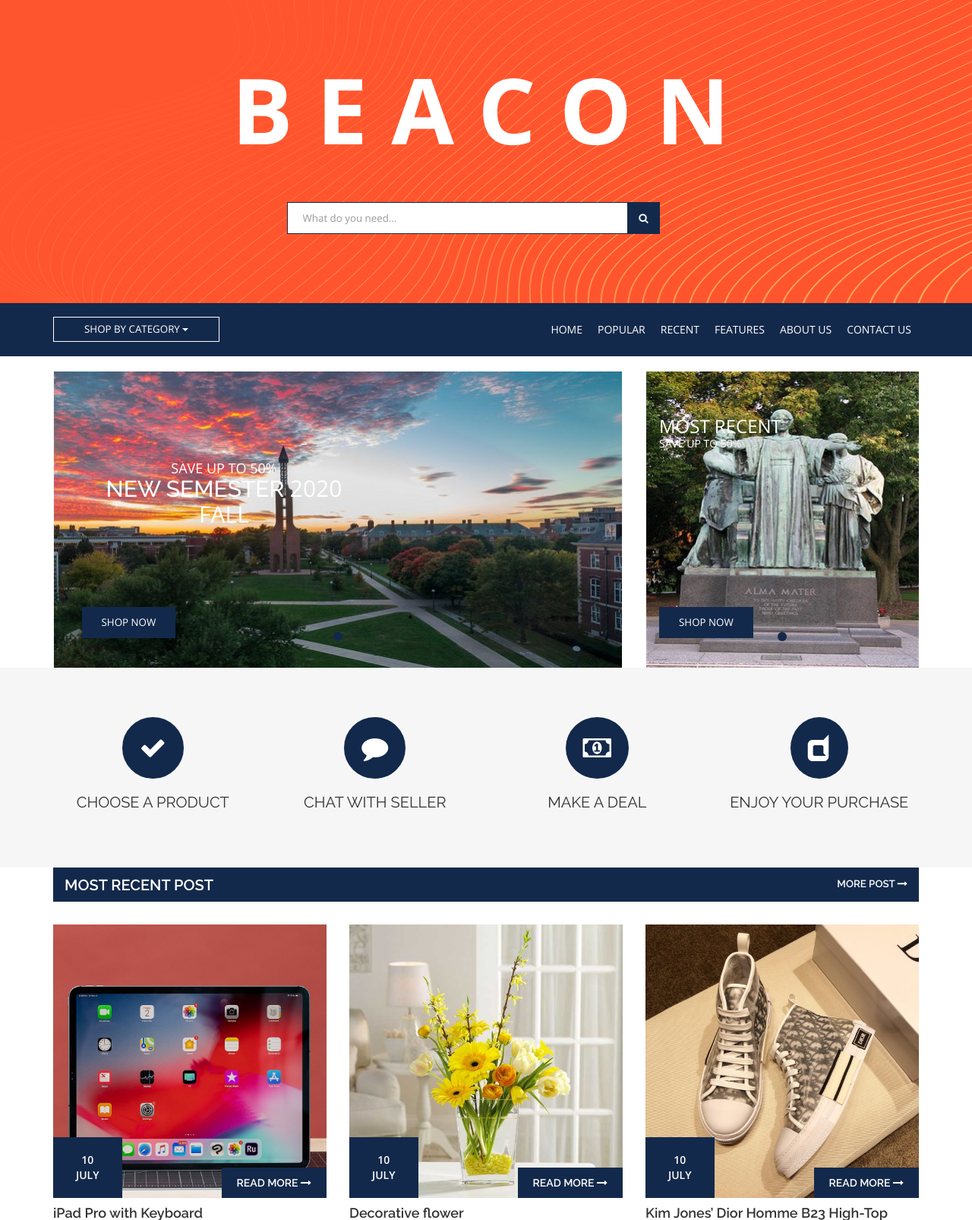
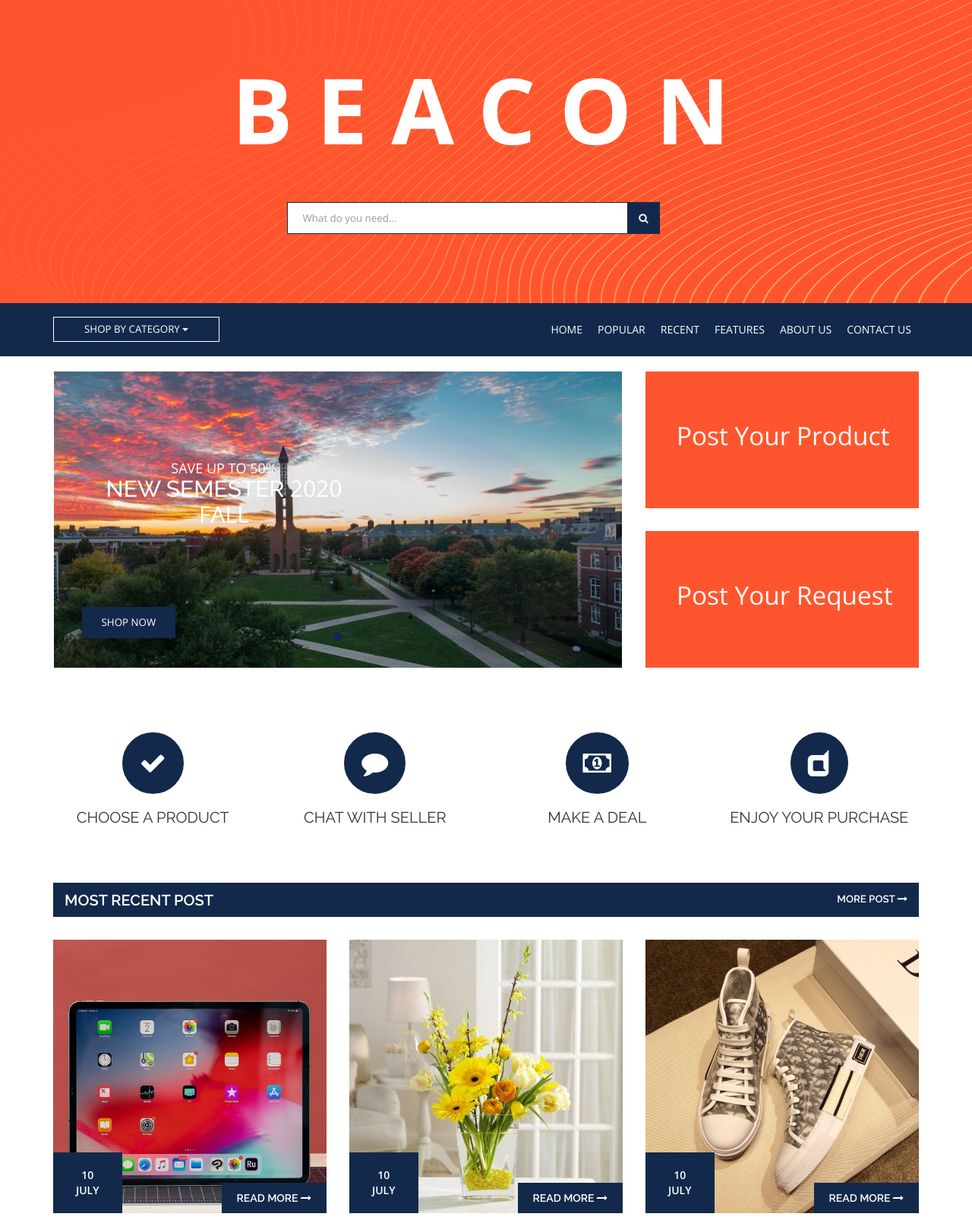
Before and after one commit to Xinyi-Lai/CS411_Geniuses, a PHP site: page /index.html in a window 1280 px wide. Shown: the part 62-1668 px from the top of the page at 76% size. Run offline with PHP 8.4, Linux system fonts and the light colour scheme; some libraries are stand-ins or nearby versions.

Commit message:
add part of herf

```diff
--- a/css/style-main.css
+++ b/css/style-main.css
@@ -27,8 +27,42 @@ img {
 }
 
 .btn-theme:hover {
-    background: #13294b;
+    background: #1d58a7;
 }
+
+.btn-post1 {
+    position: relative;
+    height: 180px;
+    width: 360px;
+    background: #ff552e;
+    border-radius: 0px;
+    color: #fff !important;
+    font-size: 25pt;
+    padding: 60px 40px;
+    margin-bottom: 20px;
+}
+
+.btn-post1:hover {
+    background: #f5821e;
+}
+
+.btn-post2 {
+    position: relative;
+    margin-top: 10px;
+    height: 180px;
+    width: 360px;
+    background: #ff552e;
+    border-radius: 0px;
+    color: #fff !important;
+    font-size: 25pt;
+    padding: 60px 40px;
+    margin-bottom: 20px;
+}
+
+.btn-post2:hover {
+    background: #f5821e;
+}
+
 .top-bar {
     background-color: #13294b;
     min-height: 58px;
@@ -186,7 +220,7 @@ ul.dropdown-menu li a {
 .slider .item {
     height: 390px;
     background-size: contain;
-    background-color: #f5f5f5;
+    background-color: #fff;
     background-repeat: no-repeat;
     background-position: center;
 }
@@ -236,7 +270,7 @@ ol.carousel-indicators li.active {
 .single-banner {
     height: 236px;
     background-size: contain;
-    background-color: #f5f5f5;
+    background-color: #fff;
     background-repeat: no-repeat;
     background-position: center;
 }
@@ -259,7 +293,7 @@ ol.carousel-indicators li.active {
     position: absolute;
 }
 .shopping-process {
-    background: #f6f6f6;
+    background: #fff;
     padding: 65px 0px;
 }
 .single-process h3 {
--- a/index.html
+++ b/index.html
@@ -52,7 +52,7 @@
 
                             <li><a href="login.html"><i class="fa fa-user"></i> Login</a></li>
 
-                            <li><a href=""><i class="fa fa-lock"></i> Register</a></li>
+                            <li><a href="register.html"><i class="fa fa-lock"></i> Register</a></li>
 
                         </ul>
 
@@ -172,7 +172,7 @@
 
               <ul class="nav navbar-nav navbar-right">
 
-                <li><a href="#">Home</a></li>
+                <li><a href="index.html">Home</a></li>
 
                 <li><a href="#">Popular</a></li>
 
@@ -244,43 +244,9 @@
 
                 <div class="col-md-4 col-sm-4">
 
-                    <div class="slider small-slider">
+                    <a href="" class="btn btn-post1">Post Your Product</a>
 
-                        <div id="small-featured" class="carousel slide" data-ride="carousel">
-
-                          <!-- Indicators -->
-
-                          <ol class="carousel-indicators">
-
-                            <li data-target="#small-featured" data-slide-to="0" class="active"></li>
-
-                          </ol>
-
-
-
-                          <!-- Wrapper for slides -->
-
-                          <div class="carousel-inner" role="listbox">
-
-                            <div class="item active" style="background-image:url('images/slider-small-1.jpg')">
-
-                               <div class="carousel-caption">
-
-                                    <h3>Most Recent</h3>
-
-                                    <p>Save up to 50%</p>
-
-                                    <a href="search.html" class="btn btn-theme">Shop Now</a>
-
-                                </div>
-
-                            </div>
-
-                          </div>
-
-                        </div>
-
-                    </div>
+                    <a href="" class="btn btn-post2">Post Your Request</a>
 
                 </div>
 
@@ -370,7 +336,7 @@
 
                     <h2 class="pull-left text-left">Most Recent Post</h2>
 
-                    <a href="" class="pull-right text-right">More Post <i class="fa fa-long-arrow-right"></i></a>
+                    <a href="search.html" class="pull-right text-right">More Post <i class="fa fa-long-arrow-right"></i></a>
 
                 </div>
 
@@ -388,7 +354,7 @@
 
                                 <div class="date">10<br> July</div>
 
-                                <a href="" class="read-more raleway">Read More <i class="fa fa-long-arrow-right"></i>
+                                <a href="single-product.html" class="read-more raleway">Read More <i class="fa fa-long-arrow-right"></i>
 
                                 </a>
 
--- a/single-product.html
+++ b/single-product.html
@@ -50,9 +50,9 @@
 
                         <ul>
 
-                            <li><a href=""><i class="fa fa-user"></i> Login</a></li>
+                            <li><a href="login.html"><i class="fa fa-user"></i> Login</a></li>
 
-                            <li><a href=""><i class="fa fa-lock"></i> Register</a></li>
+                            <li><a href="login.html"><i class="fa fa-lock"></i> Register</a></li>
 
                         </ul>
 
@@ -167,7 +167,7 @@
 
               <ul class="nav navbar-nav navbar-right">
 
-                <li><a href="#">Home</a></li>
+                <li><a href="index.html">Home</a></li>
 
                 <li><a href="#">Popular</a></li>
 
```
Also changed, not shown: register.html (added, +160 -0 lines), search.html (+4 -4 lines).
